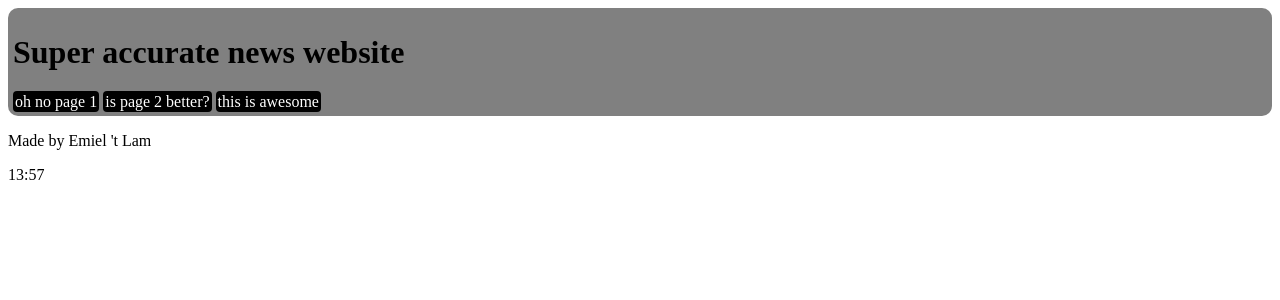
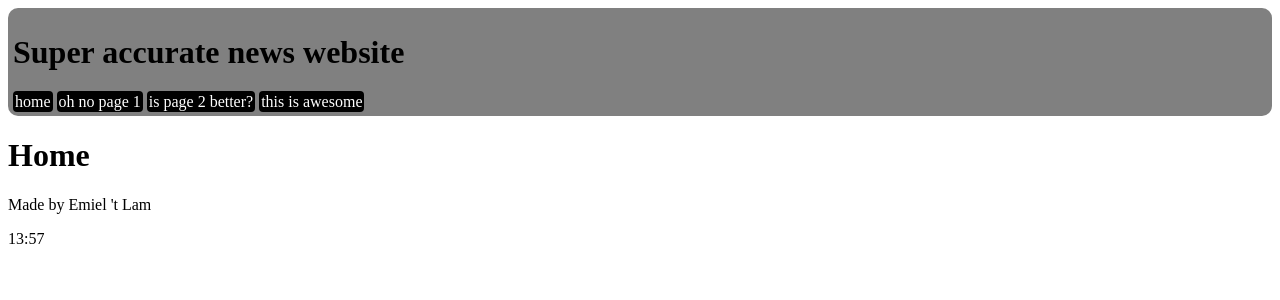
Before and after one commit to 99067718/Templating, a PHP site: page / in a window 1280 px wide. Shown: the top 300 px of the page. Run offline with PHP 8.4, Linux system fonts and the light colour scheme.

Commit message:
wow it is amogus

```diff
--- a/Opdracht3/J2F1BELP3L2_includes/includes/header.php
+++ b/Opdracht3/J2F1BELP3L2_includes/includes/header.php
@@ -5,6 +5,7 @@ om te bepalen welke inhoud er ingeladen moet worden in je html
 -->
 <div id="headerHolder">
     <h1>Super accurate news website</h1>
+    <a href="?page=home.php">home</a>
     <a href="?page=onderwerp1.php">oh no page 1</a>
     <a href="?page=onderwerp2.php">is page 2 better?</a>
     <a href="?page=onderwerp3.php">this is awesome</a>
--- a/Opdracht3/J2F1BELP3L2_includes/index.php
+++ b/Opdracht3/J2F1BELP3L2_includes/index.php
@@ -25,6 +25,9 @@
       if ($_GET != null && $_GET != ""){
         include("pages/".$_GET['page']);
       }
+      else{
+        include("pages/home.php");
+      }
     }
     catch(Exception $e)
     {
--- /dev/null
+++ b/Opdracht3/J2F1BELP3L2_includes/pages/home.php
@@ -0,0 +1,3 @@
+<div id="homepage">
+<h1>Home</h1>
+</div>
```
Also changed, not shown: Opdracht3/J2F1BELP3L2_includes/pages/onderwerp3.php (+9 -0 lines), Opdracht3/J2F1BELP3L2_includes/images/sus.png (added).
